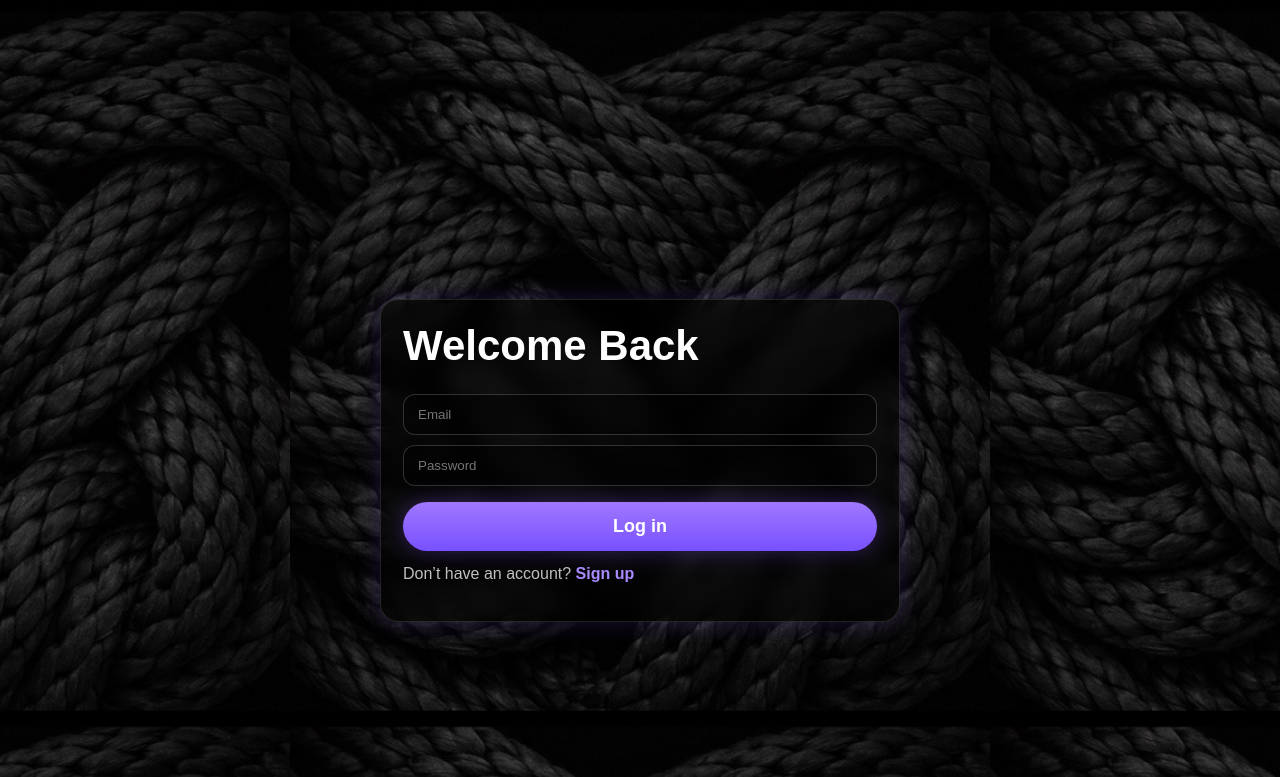
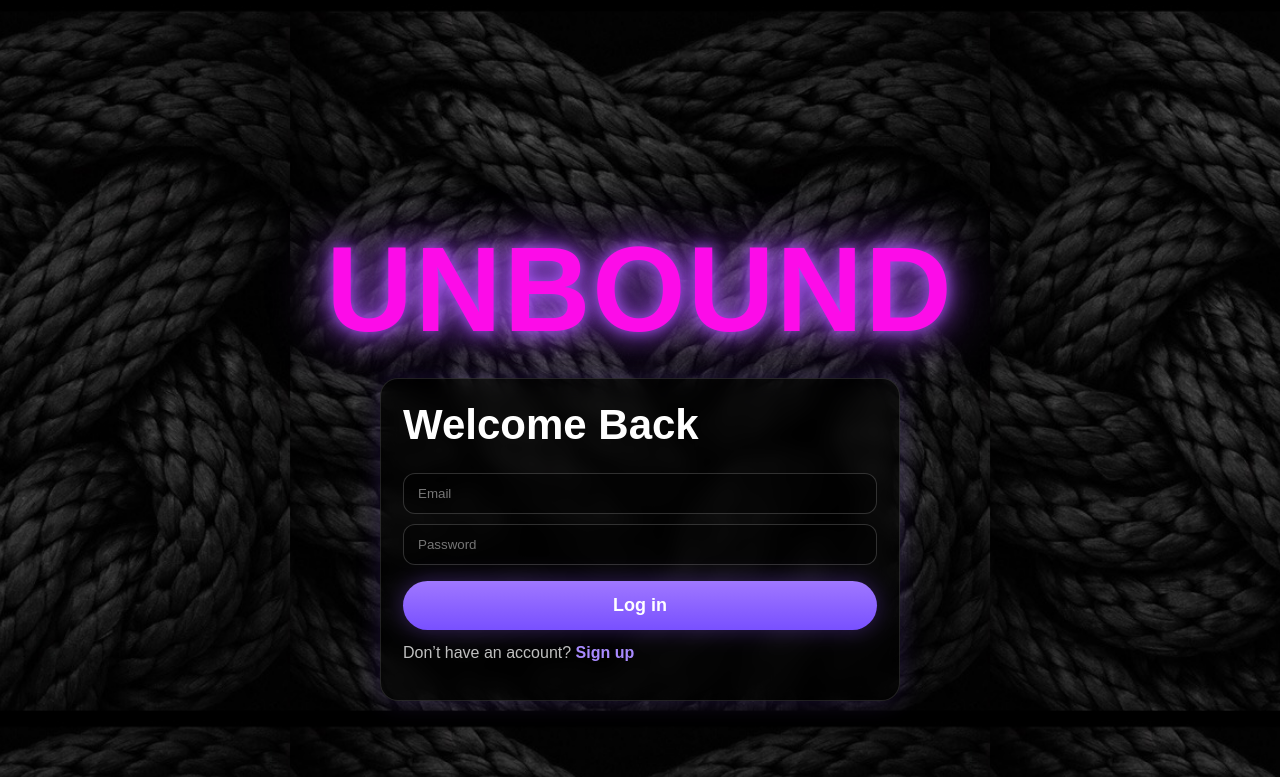
Before and after one commit to Stephensr50/Unbound, a Next.js app in the folder unbound2/: page /login in a window 1280 px wide. Shown: the top 777 px of the page. Built offline with nearby package versions, Linux system fonts and the light colour scheme; no server answers; a web font is replaced by a local one.

Commit message:
Changed "posting" to "Reaching climax"

```diff
--- a/unbound2/app/(auth)/login/page.tsx
+++ b/unbound2/app/(auth)/login/page.tsx
@@ -39,7 +39,35 @@ router.push("/feed");
 }
 
 return (
-<div style={wrap}>
+<div
+  style={{
+    ...wrap,
+    display: "flex",
+    flexDirection: "column",
+    alignItems: "center",
+  }}
+>
+<div
+  style={{
+    textAlign: "center",
+    fontSize: 120,
+    fontWeight: 900,
+    letterSpacing: 2,
+    marginBottom: 20,
+    color: "#fc0ce8",
+textShadow: `
+  0 0 10px rgba(168,85,247,0.9),
+  0 0 25px rgba(168,85,247,0.9),
+  0 0 50px rgba(168,85,247,0.8),
+  0 0 90px rgba(168,85,247,0.7)
+`,
+animation: "glowPulse 1.5s ease-in-out infinite alternate",
+  }}
+>
+  UNBOUND
+</div>
+
+
 <form onSubmit={handleLogin} style={card}>
 <h1 style={title}>Welcome Back</h1>
 
--- a/unbound2/app/edit-profile/page.tsx
+++ b/unbound2/app/edit-profile/page.tsx
@@ -267,7 +267,7 @@ color: "white",
 cursor: "pointer",
 }}
 >
-{uploading ? "Uploading..." : "Change photo"}
+{uploading ? "Reaching climax..." : "Change photo"}
 </button>
 </div>
 
--- a/unbound2/app/feed/StoriesBar.tsx
+++ b/unbound2/app/feed/StoriesBar.tsx
@@ -410,7 +410,7 @@ function onRowMouseMove(e: React.MouseEvent<HTMLDivElement>) {
               disabled={busy || !pickedFile}
               style={{ marginTop: 12, opacity: busy || !pickedFile ? 0.55 : 1 }}
             >
-              {busy ? "Posting..." : "Post story"}
+              {busy ? "Reachimg climax..." : "Post story"}
             </button>
 
             <div style={{ marginTop: 10, fontSize: 12, opacity: 0.8 }}>
--- a/unbound2/app/feed/page.tsx
+++ b/unbound2/app/feed/page.tsx
@@ -910,7 +910,7 @@ onClick={submitPost}
 disabled={posting || uploading}
 style={postBtn}
 >
-{uploading ? "Uploading…" : posting ? "Reaching climax..." : "Post"}
+{uploading ? "Reaching climax..." : posting ? "Reaching climax..." : "Post"}
 </button>
 </div>
 </div>
--- a/unbound2/app/game/page.tsx
+++ b/unbound2/app/game/page.tsx
@@ -19,12 +19,13 @@ type Profile = {
 const QUESTIONS = [
   "Would you let them tie you up?",
   "Would you let them take control?",
-  "Would you let them flirt with you all night?",
+  "Would you let them fuck you all night?",
   "Would you let them tell you what to do?",
   "Would you let them tease you in public?",
   "Would you let them be your guilty pleasure?",
   "Would you let them boss you around?",
   "Would you let them ruin your focus?",
+  "Would you let them spank your ass?"
 ];
 
 export default function GamePage() {
--- a/unbound2/app/globals.css
+++ b/unbound2/app/globals.css
@@ -686,3 +686,18 @@ to {
 transform: rotate(360deg);
 }
 }
+
+@keyframes glowPulse {
+  from {
+    text-shadow:
+      0 0 10px rgba(168,85,247,0.8),
+      0 0 25px rgba(168,85,247,0.8),
+      0 0 50px rgba(168,85,247,0.7);
+  }
+  to {
+    text-shadow:
+      0 0 20px rgba(168,85,247,1),
+      0 0 40px rgba(168,85,247,1),
+      0 0 80px rgba(168,85,247,0.9);
+  }
+}
```
Also changed, not shown: unbound2/app/stories/create/page.tsx (+1 -1 lines).
